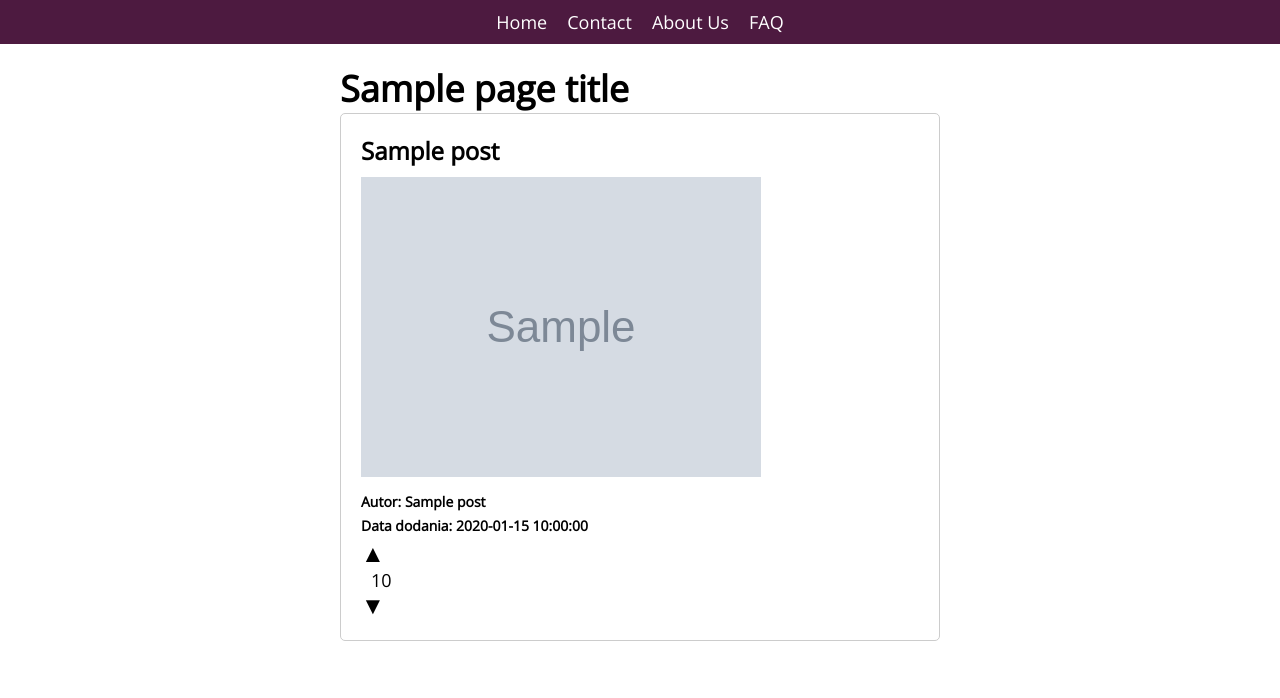
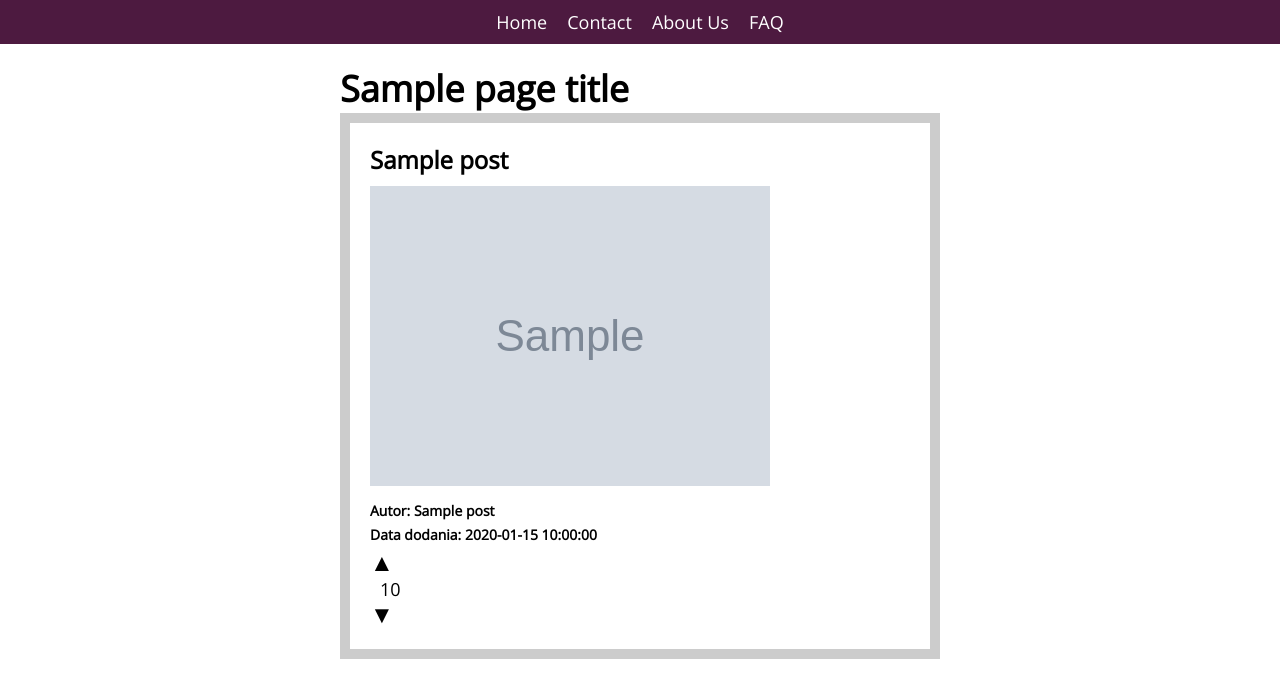
Before and after one commit to svnia/CMS, a PHP site: template src/templates/index.html.twig in a window 1280 px wide. Shown: the top 698 px of the page. Run offline with PHP 8.4, Linux system fonts and the light colour scheme; the template is opened without the code that fills it: most values are stand-ins (such as "Sample title", 1, 10 or a date in 2020); grey boxes marked "Sample" are stand-in pictures; some libraries are stand-ins or nearby versions.

Commit message:
Update style.css

```diff
--- a/pub/style.css
+++ b/pub/style.css
@@ -66,8 +66,7 @@ h1 {
 /* styl dla postów */
 #post {
   margin-bottom: 20px;
-  border: 1px solid #ccc;
-  border-radius: 5px;
+  border: 10px solid #ccc;
   padding: 20px;
 }
 
```
